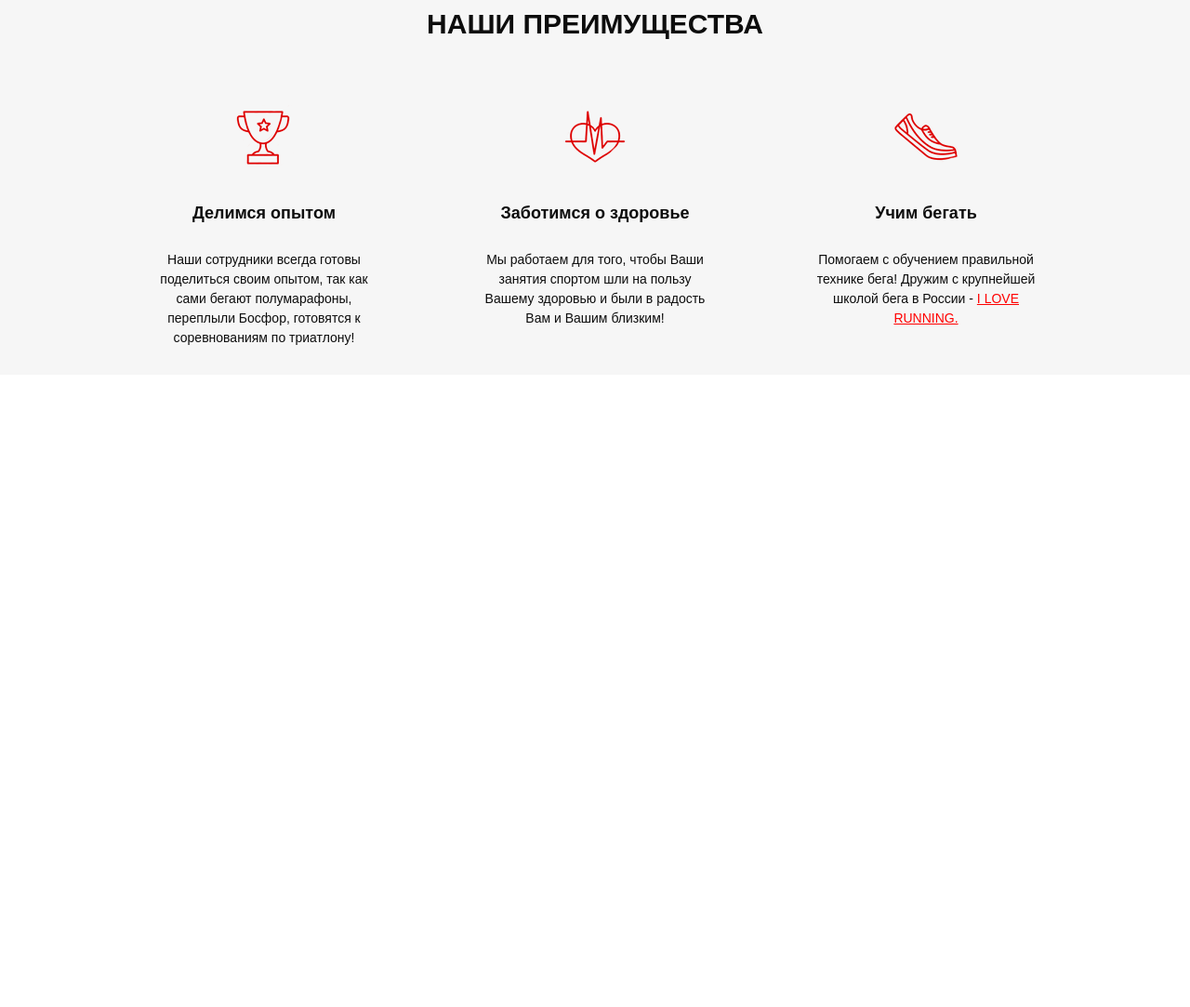
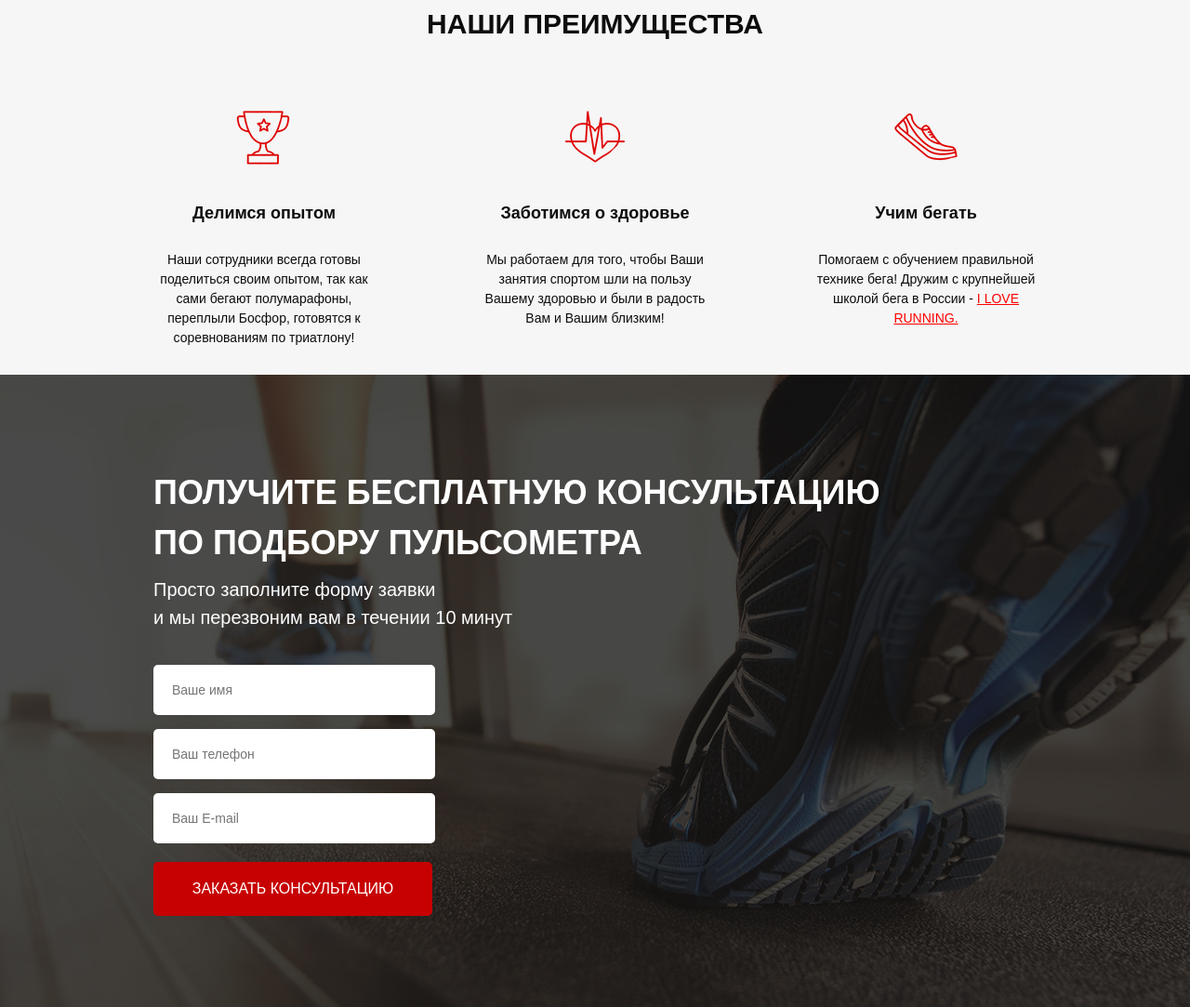
Before and after one commit to Alexhtconev/Alexhtconev.github.io, a website: page src/index.html in a window 1280 px wide. Shown: the part 773-1856 px from the top of the page at 93% size. Before the commit the page ends 1176 px from the top, so only its background shows below. Drawn offline with Linux system fonts and the light colour scheme.

Commit message:
3 section

```diff
--- a/src/css/blocks/header.min.css
+++ /dev/null
@@ -1 +0,0 @@
-.header{display:flex;justify-content:space-between;justify-content:center}
--- a/src/index.html
+++ b/src/index.html
@@ -5,9 +5,9 @@
     <meta http-equiv="X-UA-Compatible" content="IE=edge">
     <meta name="viewport" content="width=device-width, initial-scale=1.0">
     <title>Pulse</title>
-    <link rel="stylesheet" href="/css/bootstrap-reboot.min.css">
-    <link rel="stylesheet" href="/css/stylesheet.css">
-    <link rel="stylesheet" href="/css/style.min.css">
+    <link rel="stylesheet" href="css/bootstrap-reboot.min.css">
+    <link rel="stylesheet" href="css/stylesheet.css">
+    <link rel="stylesheet" href="css/style.min.css">
 
 </head>
 <body>
@@ -76,5 +76,22 @@
             </div>
         </div>
     </div>
+    <div class="consultation">
+        <div class="container">
+            <h2 class="title">Получите бесплатную консультацию<br>
+                по подбору пульсометра </h2>
+                <div class="consultation__descr">
+                    Просто заполните форму заявки<br>
+                    и мы перезвоним вам в течении 10 минут
+                </div>
+                <form class="feed-form" action="#">
+                    <input name="name" required placeholder="Ваше имя" type="text">
+                    <input name="phone" required placeholder="Ваш телефон" type="number">
+                    <input name="email" required placeholder="Ваш E-mail" type="email">
+
+                    <button class="button button_subbmit">заказать кОНСУЛЬТАЦИЮ</button>
+                </form>
+        </div>
+    </div>
 </body>
 </html>
--- a/src/sass/blocks/_buttons.scss
+++ b/src/sass/blocks/_buttons.scss
@@ -14,6 +14,11 @@
         height: 50px;
         font-weight: 500;
         font-size: 16px;
-        color: #FFFFFF;
+    }
+    &_subbmit {
+        width: 100%;
+        height: 58px;
+        background: $main-color;
+        font-size: 16px;
     }
 }
--- /dev/null
+++ b/src/sass/blocks/_consultation.scss
@@ -0,0 +1,18 @@
+.consultation {
+    min-height: 680px;
+    padding: 100px 0 92px 0;
+    background: url(../img/bg2.png) center (center/cover) no-repeat;
+    &__descr {
+        font-weight: 500;
+        font-size: 20px;
+        line-height: 30px;
+        color: #FFFFFF;
+    }
+}
+.title {
+    font-weight: 700;
+    font-size: 36px;
+    line-height: 54px;
+    text-transform: uppercase;
+    color: #FFFFFF;
+    }
--- /dev/null
+++ b/src/sass/blocks/_forms.scss
@@ -0,0 +1,22 @@
+.feed-form {
+    margin-top: 36px;
+    display: flex;
+    flex-direction: column;
+    width: 300px;
+    input {
+        width: 303px;
+        height: 54px;
+        background: #FFFFFF;
+        border-radius: 5px;
+        margin-bottom: 15px;
+        border: none;
+        padding: 0 20px;
+        font-weight: 300;
+        font-size: 14px;
+        align-items: center;
+        color: #4B4B4B;
+        &:nth-child(3) {
+            margin-bottom: 20px;
+        }
+    }
+}
--- a/src/sass/style.scss
+++ b/src/sass/style.scss
@@ -11,3 +11,5 @@
 @import 'blocks/buttons';
 @import 'blocks/pluses';
 @import 'blocks/media';
+@import 'blocks/consultation';
+@import 'blocks/forms';
```
Also changed, not shown: src/css/style.min.css.
